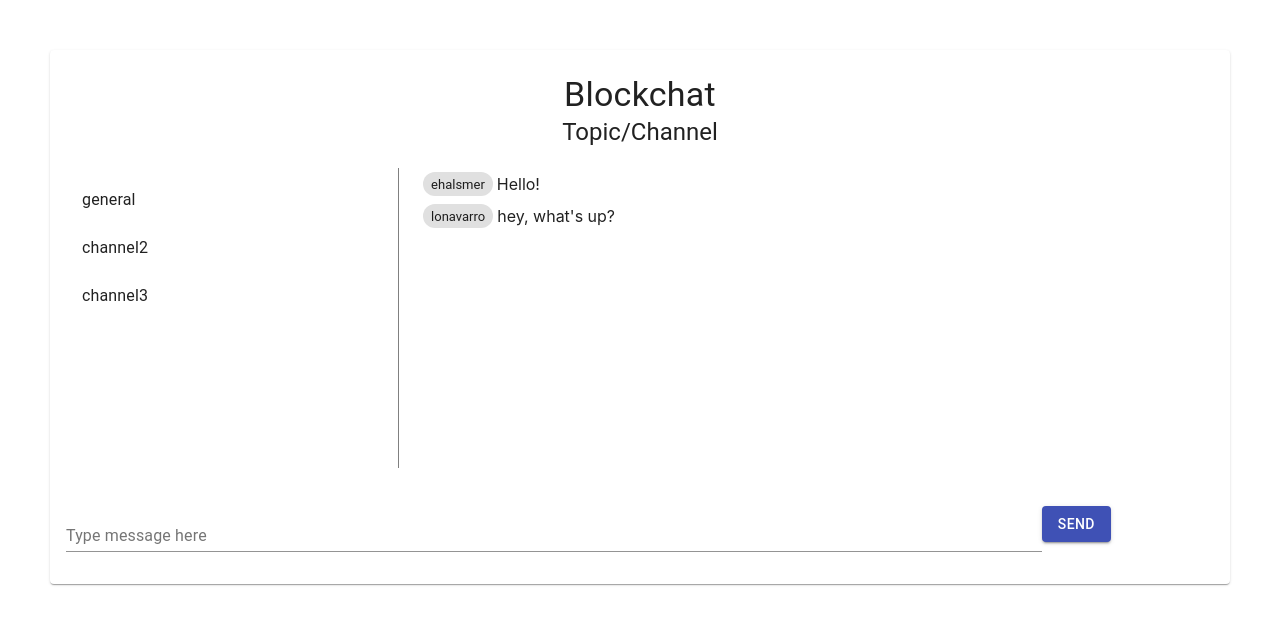
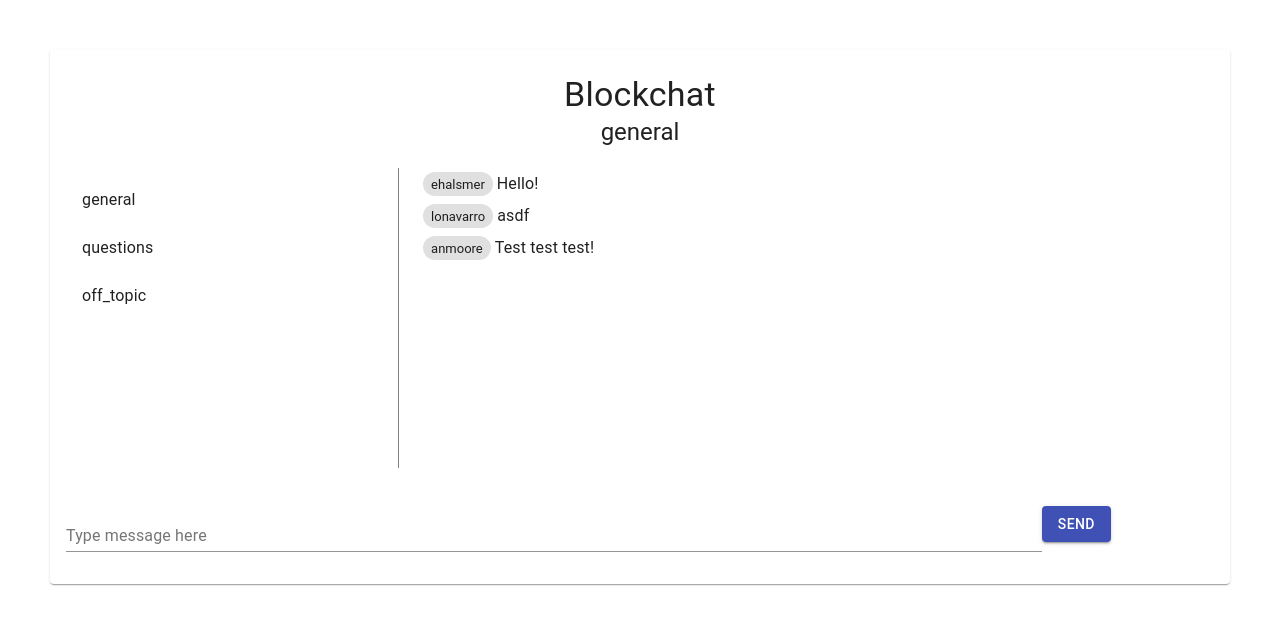
Before and after one commit to ehalsmer/blockchat, a React (Create React App) app: page / in a window 1280 px wide. Shown: the top 624 px of the page. Built offline with nearby package versions, Linux system fonts and the light colour scheme.

Commit message:
Hooked up context to Dashboard.js, to display list of channels and messages for each channel from Context

```diff
--- a/src/Dashboard.js
+++ b/src/Dashboard.js
@@ -53,7 +53,11 @@ const Dashboard = () => {
 // Context store
   const [allMessages] = useContext(Context);
   console.log('allMessages from Context: ', allMessages)
+  const channels = Object.keys(allMessages);
+  console.log('Channels list: ', channels)
 
+// local state
+  const [activeChannel, setActiveChannel] = useState(channels[0])
   const [textValue, setTextValue] = useState('')
 //   console.log('textValue: ',textValue)
 
@@ -64,13 +68,13 @@ const Dashboard = () => {
         Blockchat
       </Typography>
       <Typography variant="h5" component="h5">
-        Topic/Channel
+        {activeChannel}
       </Typography>
       <div className={classes.flex}>
         <div className={classes.channelsWindow}>
           <List>
-            {["general", "channel2", "channel3"].map(channel =>
-                <ListItem key={channel} button>
+            {channels.map(channel =>
+                <ListItem onClick={e => setActiveChannel(e.target.innerText)} key={channel} button>
                     <ListItemText primary={channel} />
                 </ListItem>
             )}
@@ -78,10 +82,10 @@ const Dashboard = () => {
         </div>
         <div className={classes.chatWindow}>
             {
-                [{from: "ehalsmer", message: "Hello!", channel: "general"}, {from: "lonavarro", message: "hey, what's up?", channel: "general"}].map((chat, i) =>
+                allMessages[activeChannel].map((chat, i) =>
                     <div className={classes.flex} key={i}>
                         <Chip size="small" label={chat.from} className={classes.chip}/>
-                        <Typography variant='p'>{chat.message}</Typography>
+                        <Typography variant='body1'>{chat.message}</Typography>
                     </div>)
             }
         </div>
```
